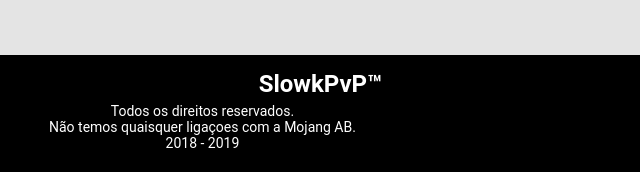
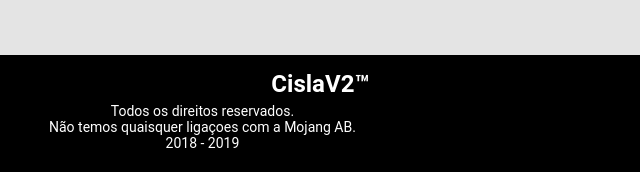
Before and after one commit to TriniNz/NewCislaSource, a website: page views/index.html in a window 1280 px wide. Shown: the part 745-917 px from the top of the page, 445-1085 px from the left. Drawn offline with Linux system fonts and the light colour scheme; files whose address does not match are found by name.

Commit message:
Update index.html

```diff
--- a/views/index.html
+++ b/views/index.html
@@ -128,7 +128,7 @@
         <div class="footer">
             <footer>
                 <h1>
-                    SlowkPvP™
+                    CislaV2™
                 </h1>
                 <p>
                     Todos os direitos reservados.<br >Não temos quaisquer ligaçoes com a Mojang AB.<br >2018 - 2019
```
